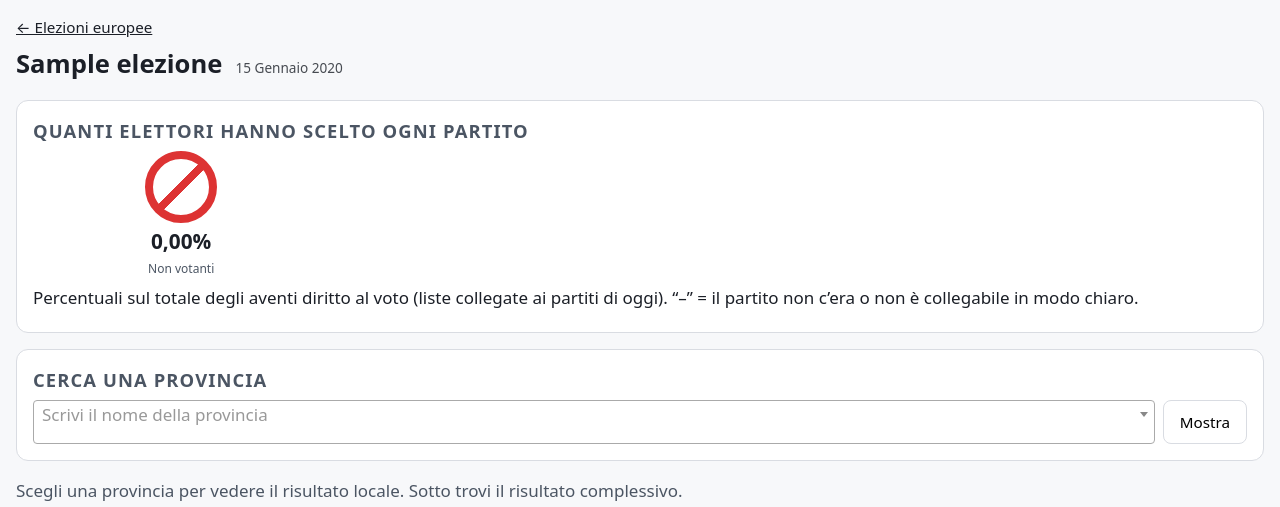
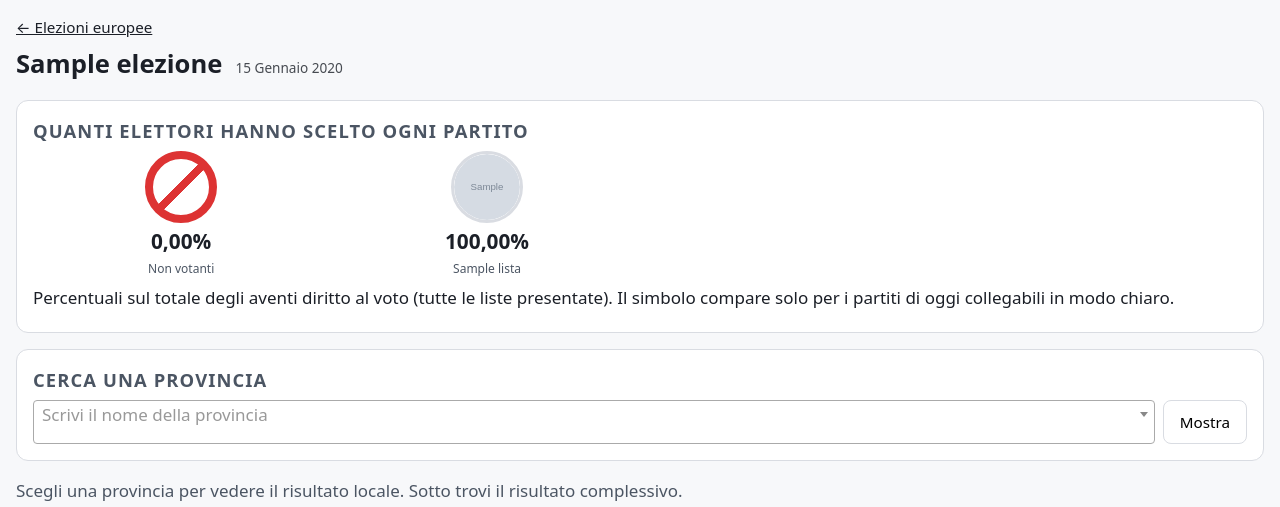
Before and after one commit to Giorgino79/iprogrammideipartiti, a Django app: page /risultati/elezione/1/ in a window 1280 px wide. Shown: the part 101-608 px from the top of the page. Run offline with Django 5.2, Linux system fonts and the light colour scheme; tables that the repository leaves empty hold one stand-in row (values such as "Sample post"); grey boxes marked "Sample" are stand-in pictures.

Commit message:
Quadro elezioni: tutte le liste che hanno partecipato, simboli senza link
Co-Authored-By: Claude Sonnet 5.5 <noreply@anthropic.com>

```diff
--- a/analisi/views.py
+++ b/analisi/views.py
@@ -169,15 +169,10 @@ def risultati_elezione(request, pk):
     quadro = None
     if elezione.tipo in (Elezione.EUROPEE, Elezione.POLITICHE_CAMERA, Elezione.POLITICHE_SENATO) and aff_naz['e']:
         e = aff_naz['e']
-        per_partito = {r['lista__partito']: r['tot'] for r in
-                       base.filter(lista__partito__isnull=False).values('lista__partito').annotate(tot=Sum('voti'))}
-        con, senza = [], []
-        for p in Partito.objects.filter(coalizione=False) if hasattr(Partito, 'coalizione') else Partito.objects.all():
-            if p.pk in per_partito:
-                con.append((p, round(100 * per_partito[p.pk] / e, 2)))
-            else:
-                senza.append((p, None))
-        quadro = dict(astensione=round(100 * (e - aff_naz['v']) / e, 2), partiti=sorted(con, key=lambda x: -x[1]) + senza)
+        voci = [dict(nome=r['lista__nome'], partito=Partito.objects.filter(pk=r['lista__partito']).first() if r['lista__partito'] else None,
+                     pct=round(100 * r['tot'] / e, 2))
+                for r in base.values('lista__nome', 'lista__partito').annotate(tot=Sum('voti')).order_by('-tot')]
+        quadro = dict(astensione=round(100 * (e - aff_naz['v']) / e, 2), liste=voci)
     cand_naz = _candidati(RisultatoCandidato.objects.filter(elezione=elezione))
     cand_loc = _candidati(RisultatoCandidato.objects.filter(elezione=elezione, territorio=scelto)) if scelto else None
     turni = None
--- a/static/analisi/stile.css
+++ b/static/analisi/stile.css
@@ -177,3 +177,5 @@ h1 .anno { display: inline; margin-left: .4rem; }
 .quadro .simbolo { width: 72px; height: 72px; }
 .quadro .no-voto { border: 8px solid #d33; background: linear-gradient(135deg, transparent 45%, #d33 45%, #d33 55%, transparent 55%); }
 @media (max-width: 640px) { .quadro { grid-template-columns: repeat(2, 1fr); } }
+.sigla-lista { font-size: .55rem; line-height: 1.1; padding: 4px; word-break: break-word; }
+.quadro .simbolo { overflow: hidden; }
--- a/templates/analisi/risultato_elezione.html
+++ b/templates/analisi/risultato_elezione.html
@@ -10,11 +10,11 @@
   <h2 class="titoletto">Quanti elettori hanno scelto ogni partito</h2>
   <div class="quadro">
     <div class="voce"><span class="simbolo no-voto" aria-hidden="true"></span><b>{{ quadro.astensione|floatformat:2 }}%</b><small>Non votanti</small></div>
-    {% for p, pct in quadro.partiti %}<a class="voce" href="{{ p.get_absolute_url }}">
-      <span class="simbolo{% if p.logo %} con-logo{% endif %}">{% if p.logo %}<img src="{{ p.logo.url }}" alt="{{ p.nome }}">{% else %}<span>{{ p.sigla }}</span>{% endif %}</span>
-      <b>{% if pct is None %}&ndash;{% else %}{{ pct|floatformat:2 }}%{% endif %}</b><small>{{ p.nome }}</small></a>{% endfor %}
+    {% for v in quadro.liste %}<div class="voce">
+      <span class="simbolo{% if v.partito.logo %} con-logo{% endif %}">{% if v.partito.logo %}<img src="{{ v.partito.logo.url }}" alt="{{ v.nome }}">{% else %}<span class="sigla-lista">{{ v.nome|slice:":14" }}</span>{% endif %}</span>
+      <b>{{ v.pct|floatformat:2 }}%</b><small>{{ v.nome }}</small></div>{% endfor %}
   </div>
-  <p class="costo">Percentuali sul totale degli aventi diritto al voto (liste collegate ai partiti di oggi). &ldquo;&ndash;&rdquo; = il partito non c&rsquo;era o non è collegabile in modo chiaro.</p>
+  <p class="costo">Percentuali sul totale degli aventi diritto al voto (tutte le liste presentate). Il simbolo compare solo per i partiti di oggi collegabili in modo chiaro.</p>
 </section>
 {% endif %}
 {% if elezione.tipo != 'CM' %}<section class="riquadro">
```
